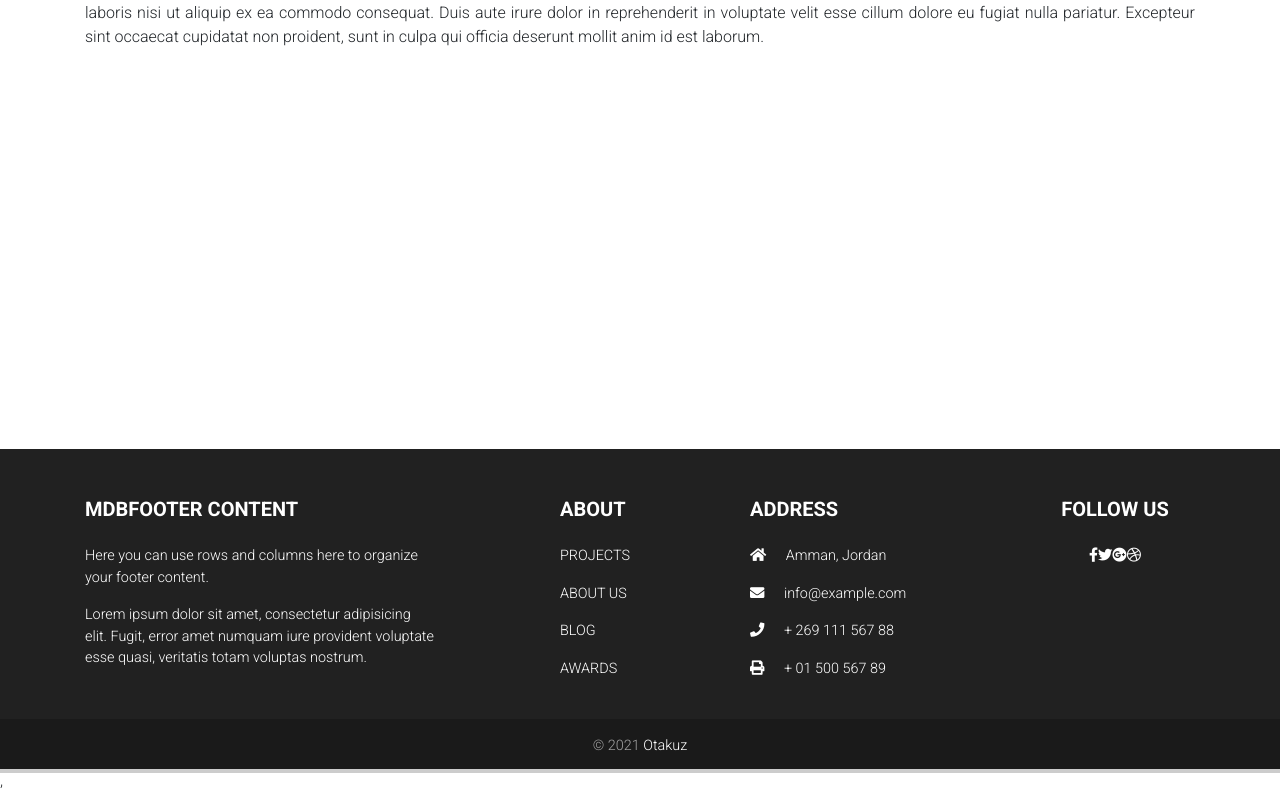
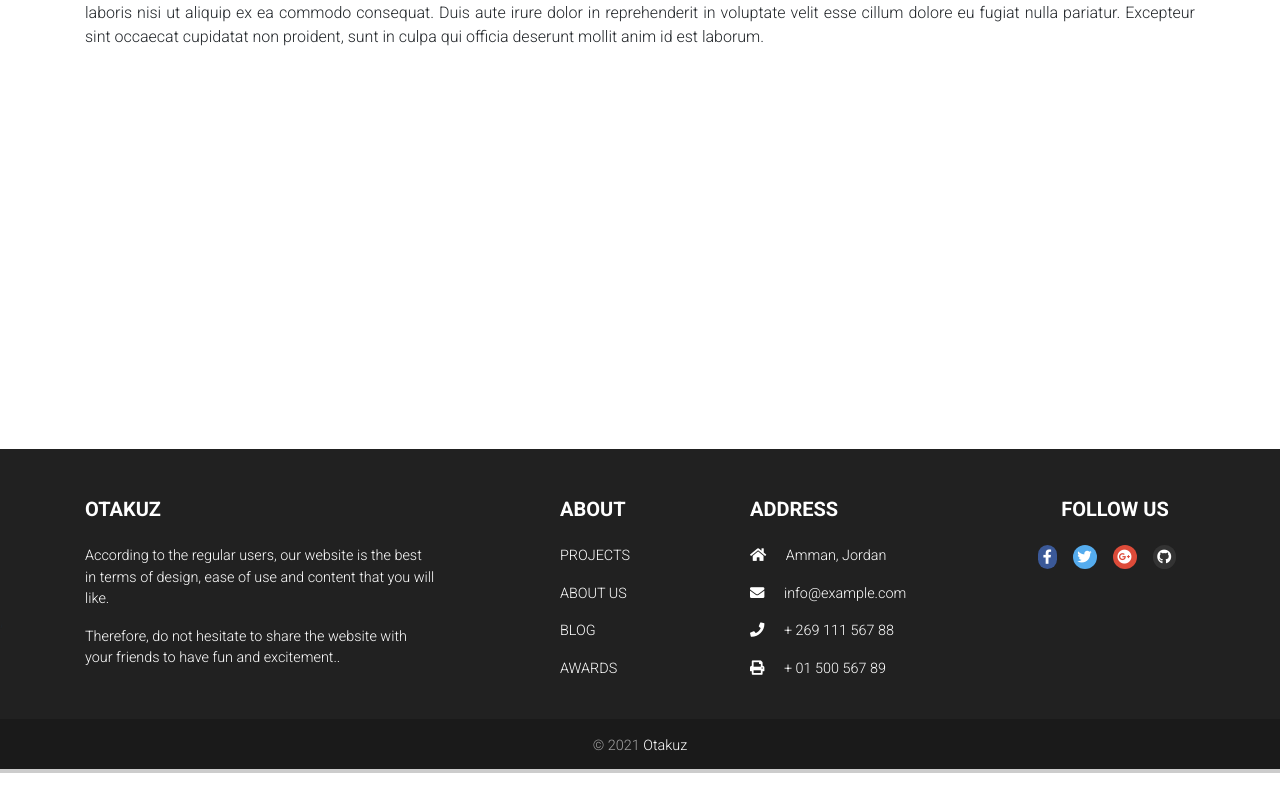
Before and after one commit to stern-rader/otakuz-frontend, a React (Create React App) app: page /profile in a window 1280 px wide. Shown: the part 823-1616 px from the top of the page. Built offline with nearby package versions, Linux system fonts and the light colour scheme.

Commit message:
footer style

```diff
--- a/src/components/Footer/Footer.js
+++ b/src/components/Footer/Footer.js
@@ -10,22 +10,20 @@ import './footer.css';
 export class Test extends Component {
   render() {
     return (
-      <div style={{marginTop:'25rem'}}>
+      <div style={{ marginTop: '25rem' }}>
         <MDBFooter id="footer" color="indigo" className="font-small lighten-3 pt-4 mt-4" >
           <MDBContainer className="text-center text-md-left" >
             <MDBRow className="my-4">
               <MDBCol md="4" lg="4">
                 <h5 className="text-uppercase mb-4 font-weight-bold">
-                MDBFooter Content
+                  OTAKUZ
                 </h5>
                 <p>
-                Here you can use rows and columns here to organize your footer
-                content.
+                  According to the regular users, our website is the best in terms of design, ease of use and content that you will like.
+
                 </p>
                 <p>
-                Lorem ipsum dolor sit amet, consectetur adipisicing elit. Fugit,
-                error amet numquam iure provident voluptate esse quasi,
-              veritatis totam voluptas nostrum.{' '}
+                  Therefore, do not hesitate to share the website with your friends to have fun and excitement..{' '}
                 </p>
               </MDBCol>
               <hr className="clearfix w-100 d-md-none" />
@@ -65,20 +63,20 @@ export class Test extends Component {
               <hr className="clearfix w-100 d-md-none" />
               <MDBCol md="2" lg="2" className="text-center">
                 <h5 className="text-uppercase mb-4 font-weight-bold">
-                Follow us
+                  Follow us
                 </h5>
                 <div className="mt-2 ">
                   <a type="button" className="btn-floating btn-small btn-fb">
-                    <i className="fab fa-facebook-f" />
+                    <i id="facebook" className="fab fa-facebook-f" />
                   </a>
                   <a type="button" className="btn-floating btn-small btn-tw">
-                    <i className="fab fa-twitter" />
+                    <i id="twitter" className="fab fa-twitter" />
                   </a>
                   <a type="button" className="btn-floating btn-small btn-gplus">
-                    <i className="fab fa-google-plus" />
+                    <i id="google" className="fab fa-google-plus" />
                   </a>
                   <a type="button" className="btn-floating btn-small btn-dribbble">
-                    <i className="fab fa-dribbble" />
+                    <i id="github" className="fab fa-github" />
                   </a>
                 </div>
               </MDBCol>
@@ -87,7 +85,7 @@ export class Test extends Component {
           </MDBContainer>
           <div className="footer-copyright text-center py-3">
             <MDBContainer fluid>
-            &copy; {new Date().getFullYear()} {' '}
+              &copy; {new Date().getFullYear()} {' '}
               <a href="https://www.MDBootstrap.com"> Otakuz </a>
             </MDBContainer>
           </div>
--- a/src/components/Footer/footer.css
+++ b/src/components/Footer/footer.css
@@ -8,6 +8,7 @@
   margin-top:30rem;
   height: 20rem;
   background-color: #212121!important;
+  margin-bottom: -10rem!important;
 }
 
 #facebook
@@ -16,6 +17,8 @@
   /* width:1.5rem;
   height: 3rem; */
   border-radius: 100rem;
+  padding: .3rem;
+  margin-right: 1rem;
 
 }
 
@@ -25,6 +28,8 @@
   /* width:1.5rem;
   height: 3rem; */
   border-radius: 100rem;
+  padding: .3rem;
+  margin-right: 1rem;
 
 }
 
@@ -34,6 +39,8 @@
   /* width:1.5rem;
   height: 3rem; */
   border-radius: 100rem;
+  padding: .3rem;
+  margin-right: 1rem;
 
 }
 
@@ -54,6 +61,8 @@
   /* width:1.5rem;
   height: 3rem; */
   border-radius: 100rem;
+  padding: .3rem;
+  margin-right: 1rem;
 
 }
 
```
